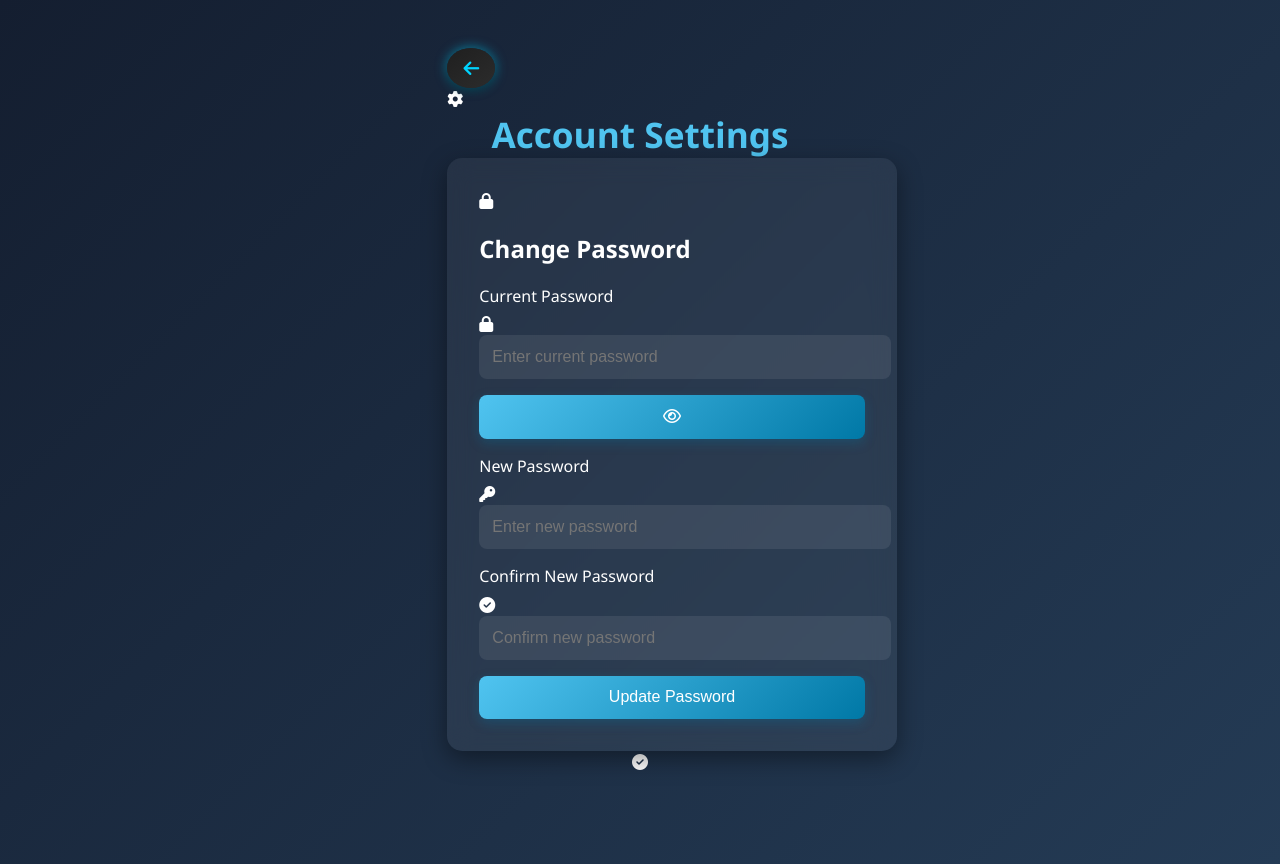
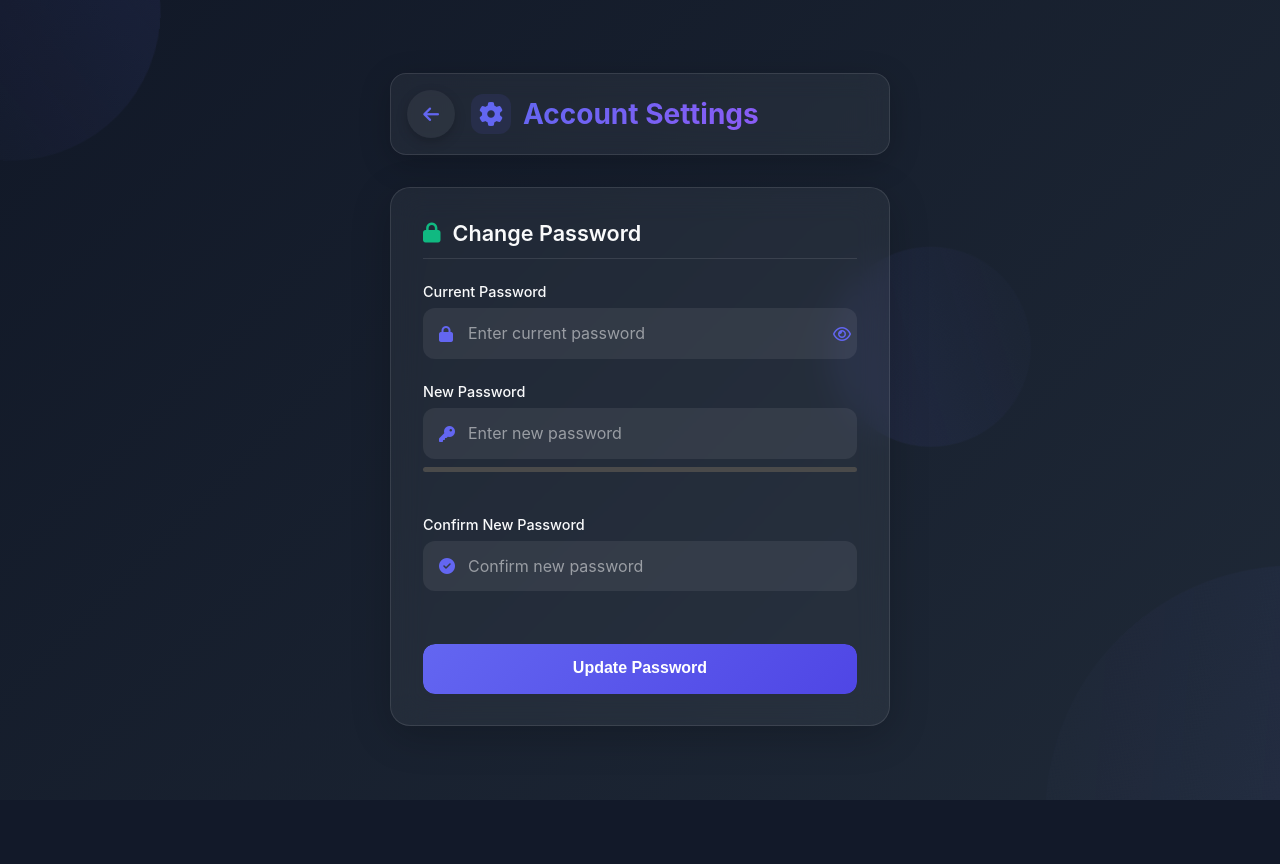
Before and after one commit to Mayurhr/digital-attendance, a Flask app: page /admin/settings in a window 1280 px wide. After the commit the page ends 800 px from the top, so only its background shows below. Run offline with Flask 3, Linux system fonts and the light colour scheme; the visitor is signed in with stand-in values (Sample User, id 1); some libraries are stand-ins or nearby versions.

Commit message:
Update css settings.html

```diff
--- a/templates/settings.html
+++ b/templates/settings.html
@@ -5,165 +5,437 @@
   <meta charset="UTF-8" />
   <meta name="viewport" content="width=device-width, initial-scale=1.0" />
   <link rel="stylesheet" href="https://cdnjs.cloudflare.com/ajax/libs/font-awesome/6.4.0/css/all.min.css">
-  <title>Settings</title>
+  <title>Account Settings</title>
   <style>
+    :root {
+      --primary: #6366f1;
+      --primary-dark: #4f46e5;
+      --secondary: #10b981;
+      --dark: #1f2937;
+      --darker: #111827;
+      --light: #f3f4f6;
+      --lighter: #f9fafb;
+      --danger: #ef4444;
+      --glass: rgba(255, 255, 255, 0.05);
+      --glass-border: rgba(255, 255, 255, 0.1);
+      --glass-hover: rgba(255, 255, 255, 0.1);
+    }
+
+    * {
+      margin: 0;
+      padding: 0;
+      box-sizing: border-box;
+    }
+
     body {
       margin: 0;
-      font-family: 'Segoe UI', sans-serif;
-      background: linear-gradient(135deg, #141e30, #243b55);
-      color: white;
+      font-family: 'Inter', 'Segoe UI', sans-serif;
+      background: linear-gradient(135deg, var(--darker), var(--dark));
+      color: var(--light);
       display: flex;
       flex-direction: column;
       align-items: center;
+      justify-content: center;
       min-height: 100vh;
       padding: 2rem;
+      overflow-x: hidden;
     }
 
-    @keyframes fadeIn {
+    .bg-elements {
+      position: fixed;
+      top: 0;
+      left: 0;
+      width: 100%;
+      height: 100%;
+      z-index: -1;
+      overflow: hidden;
+    }
+
+    .bg-element {
+      position: absolute;
+      border-radius: 50%;
+      background: linear-gradient(135deg, var(--primary), transparent);
+      opacity: 0.1;
+      animation: float 15s infinite linear;
+    }
+
+    .bg-element:nth-child(1) {
+      width: 300px;
+      height: 300px;
+      top: -150px;
+      left: -150px;
+      animation-delay: 0s;
+      animation-duration: 25s;
+    }
+
+    .bg-element:nth-child(2) {
+      width: 500px;
+      height: 500px;
+      bottom: -250px;
+      right: -250px;
+      animation-delay: -5s;
+      animation-duration: 30s;
+    }
+
+    .bg-element:nth-child(3) {
+      width: 200px;
+      height: 200px;
+      top: 30%;
+      right: 20%;
+      animation-delay: -10s;
+      animation-duration: 20s;
+    }
+
+    @keyframes float {
+      0% {
+        transform: translate(0, 0) rotate(0deg);
+      }
+      50% {
+        transform: translate(20px, 20px) rotate(180deg);
+      }
+      100% {
+        transform: translate(0, 0) rotate(360deg);
+      }
+    }
+
+    .settings-container {
+      width: 100%;
+      max-width: 500px;
+      z-index: 1;
+    }
+
+    .settings-header {
+      display: flex;
+      align-items: center;
+      margin-bottom: 2rem;
+      padding: 1rem;
+      border-radius: 16px;
+      background: var(--glass);
+      backdrop-filter: blur(12px);
+      -webkit-backdrop-filter: blur(12px);
+      box-shadow: 0 8px 32px rgba(0, 0, 0, 0.2);
+      border: 1px solid var(--glass-border);
+      animation: slideInDown 0.6s ease-out;
+    }
+
+    .back-btn {
+      width: 48px;
+      height: 48px;
+      border-radius: 50%;
+      border: none;
+      outline: none;
+      cursor: pointer;
+      background: var(--glass);
+      color: var(--primary);
+      font-size: 18px;
+      display: flex;
+      align-items: center;
+      justify-content: center;
+      box-shadow: 0 4px 12px rgba(0, 0, 0, 0.2);
+      transition: all 0.3s ease;
+      margin-right: 1rem;
+    }
+
+    .back-btn:hover {
+      background: var(--glass-hover);
+      transform: translateY(-2px);
+      box-shadow: 0 6px 16px rgba(0, 0, 0, 0.3);
+    }
+
+    .back-btn:active {
+      transform: translateY(0);
+    }
+
+    .header-title {
+      display: flex;
+      align-items: center;
+      gap: 0.75rem;
+    }
+
+    .header-title h1 {
+      font-weight: 700;
+      font-size: 1.75rem;
+      background: linear-gradient(135deg, var(--primary), #8b5cf6);
+      -webkit-background-clip: text;
+      -webkit-text-fill-color: transparent;
+      margin: 0;
+    }
+
+    .header-title i {
+      font-size: 1.5rem;
+      color: var(--primary);
+      background: rgba(99, 102, 241, 0.1);
+      padding: 0.5rem;
+      border-radius: 12px;
+    }
+
+    .settings-card {
+      background: var(--glass);
+      backdrop-filter: blur(16px);
+      -webkit-backdrop-filter: blur(16px);
+      border-radius: 20px;
+      padding: 2rem;
+      width: 100%;
+      box-shadow: 0 10px 40px rgba(0, 0, 0, 0.2);
+      border: 1px solid var(--glass-border);
+      animation: fadeInScale 0.8s ease-out;
+      transition: transform 0.3s ease, box-shadow 0.3s ease;
+    }
+
+    .settings-card:hover {
+      transform: translateY(-5px);
+      box-shadow: 0 15px 45px rgba(0, 0, 0, 0.3);
+    }
+
+    .section-title {
+      display: flex;
+      align-items: center;
+      gap: 0.75rem;
+      margin-bottom: 1.5rem;
+      padding-bottom: 0.75rem;
+      border-bottom: 1px solid var(--glass-border);
+    }
+
+    .section-title h2 {
+      font-size: 1.35rem;
+      font-weight: 600;
+      color: var(--lighter);
+    }
+
+    .section-title i {
+      color: var(--secondary);
+      font-size: 1.25rem;
+    }
+
+    .form-group {
+      margin-bottom: 1.5rem;
+      position: relative;
+    }
+
+    label {
+      display: block;
+      margin-bottom: 0.5rem;
+      font-weight: 500;
+      color: var(--lighter);
+      font-size: 0.9rem;
+      transition: all 0.3s ease;
+    }
+
+    .input-with-icon {
+      position: relative;
+    }
+
+    .input-with-icon i {
+      position: absolute;
+      left: 1rem;
+      top: 50%;
+      transform: translateY(-50%);
+      color: var(--primary);
+      font-size: 1rem;
+      z-index: 1;
+    }
+
+    input {
+      width: 100%;
+      padding: 0.9rem 1rem 0.9rem 2.75rem;
+      background-color: rgba(255, 255, 255, 0.07);
+      color: var(--lighter);
+      border: 1px solid transparent;
+      border-radius: 12px;
+      font-size: 1rem;
+      transition: all 0.3s ease;
+      font-family: 'Inter', sans-serif;
+    }
+
+    input::placeholder {
+      color: rgba(255, 255, 255, 0.5);
+    }
+
+    input:focus {
+      outline: none;
+      border: 1px solid var(--primary);
+      background-color: rgba(255, 255, 255, 0.1);
+      box-shadow: 0 0 0 4px rgba(99, 102, 241, 0.2);
+    }
+
+    .password-toggle {
+      position: absolute;
+      right: 1rem;
+      top: 50%;
+      transform: translateY(-50%);
+      background: none;
+      border: none;
+      color: rgba(255, 255, 255, 0.5);
+      cursor: pointer;
+      font-size: 1rem;
+      transition: color 0.3s ease;
+      z-index: 2;
+      width: 24px;
+      height: 24px;
+      display: flex;
+      align-items: center;
+      justify-content: center;
+    }
+
+    .password-toggle:hover {
+      color: var(--primary);
+    }
+
+    .btn-container {
+      margin-top: 2rem;
+      position: relative;
+      overflow: hidden;
+      border-radius: 12px;
+    }
+
+    button[type="submit"] {
+      width: 100%;
+      background: linear-gradient(135deg, var(--primary), var(--primary-dark));
+      border: none;
+      padding: 1rem 2rem;
+      border-radius: 12px;
+      color: white;
+      font-size: 1rem;
+      font-weight: 600;
+      cursor: pointer;
+      transition: all 0.3s ease;
+      box-shadow: 0 4px 15px rgba(79, 70, 229, 0.4);
+      position: relative;
+      z-index: 1;
+    }
+
+    button[type="submit"]:hover {
+      transform: translateY(-2px);
+      box-shadow: 0 7px 20px rgba(79, 70, 229, 0.5);
+    }
+
+    button[type="submit"]:active {
+      transform: translateY(0);
+    }
+
+    .btn-container::before {
+      content: '';
+      position: absolute;
+      top: 0;
+      left: -100%;
+      width: 100%;
+      height: 100%;
+      background: linear-gradient(90deg, transparent, rgba(255, 255, 255, 0.2), transparent);
+      transition: 0.5s;
+      z-index: 0;
+    }
+
+    .btn-container:hover::before {
+      left: 100%;
+    }
+
+    /* Password strength indicator */
+    .password-strength {
+      height: 5px;
+      border-radius: 3px;
+      margin-top: 8px;
+      background: #4a4a4a;
+      overflow: hidden;
+      transition: all 0.3s ease;
+    }
+
+    .strength-bar {
+      height: 100%;
+      width: 0;
+      border-radius: 3px;
+      transition: all 0.3s ease;
+    }
+
+    .strength-weak {
+      background: var(--danger);
+      width: 33%;
+    }
+
+    .strength-medium {
+      background: #f59e0b;
+      width: 66%;
+    }
+
+    .strength-strong {
+      background: var(--secondary);
+      width: 100%;
+    }
+
+    .strength-text {
+      font-size: 0.75rem;
+      margin-top: 4px;
+      text-align: right;
+      height: 16px;
+    }
+
+    @keyframes fadeInScale {
       from {
         opacity: 0;
-        transform: translateY(20px);
+        transform: scale(0.95) translateY(20px);
       }
+      to {
+        opacity: 1;
+        transform: scale(1) translateY(0);
+      }
+    }
 
+    @keyframes slideInDown {
+      from {
+        opacity: 0;
+        transform: translateY(-30px);
+      }
       to {
         opacity: 1;
         transform: translateY(0);
       }
     }
 
-    /* Header Container */
-    .header-container {
+    .toast {
+      position: fixed;
+      bottom: -100px;
+      left: 50%;
+      transform: translateX(-50%);
+      background: var(--dark);
+      color: white;
+      padding: 1rem 2rem;
+      border-radius: 10px;
+      box-shadow: 0 5px 20px rgba(0, 0, 0, 0.2);
+      z-index: 1000;
+      opacity: 0;
+      transition: all 0.4s ease;
       display: flex;
       align-items: center;
-      justify-content: space-between;
-      width: 100%;
-      max-width: 450px;
-      margin-bottom: 1.5rem;
+      gap: 10px;
     }
 
-    h1 {
-      margin: 0;
-      color: #50c4f0;
-      font-size: 2.2rem;
-      text-align: center;
+    .toast.show {
+      bottom: 30px;
+      opacity: 1;
     }
 
-    /* Card Container */
-    .settings-card {
-      background: rgba(255, 255, 255, 0.06);
-      backdrop-filter: blur(12px);
-      border-radius: 15px;
-      padding: 2rem;
-      width: 100%;
-      max-width: 450px;
-      box-shadow: 0 8px 25px rgba(0, 0, 0, 0.4);
-      animation: fadeIn 1s ease-in-out;
-      transition: transform 0.3s ease, box-shadow 0.3s ease;
+    .toast i {
+      font-size: 1.2rem;
     }
 
-    /* Form Labels */
-    label {
-      display: block;
-      margin: 1rem 0 0.4rem;
-      font-weight: 500;
-    }
-
-    /* Inputs */
-    input {
-      width: 100%;
-      padding: 0.75rem;
-      background-color: rgba(255, 255, 255, 0.08);
-      color: white;
-      border: 1px solid transparent;
-      border-radius: 8px;
-      font-size: 1rem;
-      transition: border 0.3s ease, box-shadow 0.3s ease;
-    }
-
-    input:focus {
-      outline: none;
-      border: 1px solid #50c4f0;
-      box-shadow: 0 0 8px rgba(80, 196, 240, 0.4);
-    }
-
-    /* Button */
-    button {
-      background: linear-gradient(135deg, #50c4f0, #0078a6);
-      border: none;
-      padding: 0.8rem 1.5rem;
-      border-radius: 8px;
-      color: white;
-      font-size: 1rem;
-      cursor: pointer;
-      margin-top: 1rem;
-      width: 100%;
-      transition: all 0.3s ease;
-      box-shadow: 0 4px 12px rgba(0, 120, 166, 0.3);
-    }
-
-    button:hover {
-      background: linear-gradient(135deg, #0078a6, #005f80);
-      transform: scale(1.03);
-      box-shadow: 0 6px 18px rgba(0, 120, 166, 0.4);
-    }
-
-    .back-btn {
-      width: 40px;
-      height: 40px;
-      border-radius: 50%;
-      border: none;
-      outline: none;
-      cursor: pointer;
-      background: linear-gradient(145deg, #1f1f1f, #2c2c2c);
-      color: #00d4ff;
-      font-size: 18px;
-      display: flex;
-      align-items: center;
-      justify-content: center;
-      box-shadow:
-        0 4px 8px rgba(0, 0, 0, 0.4),
-        0 0 12px rgba(0, 212, 255, 0.6);
-      transition: all 0.3s ease;
-      position: relative;
-      overflow: hidden;
-      margin-right: 1rem;
-    }
-
-    .back-btn::after {
-      content: "";
-      position: absolute;
-      width: 0;
-      height: 0;
-      background: rgba(0, 212, 255, 0.3);
-      border-radius: 50%;
-      left: 50%;
-      top: 50%;
-      transform: translate(-50%, -50%);
-      transition: width 0.4s ease, height 0.4s ease;
-    }
-
-    .back-btn:active::after {
-      width: 200px;
-      height: 200px;
-      transition: 0s;
-    }
-
-    /* Mobile Responsive */
     @media (max-width: 600px) {
       body {
-        padding: 1rem;
+        padding: 1.5rem;
+      }
+
+      .settings-container {
+        max-width: 100%;
       }
 
       .settings-card {
         padding: 1.5rem;
       }
 
-      .header-container {
-        margin-bottom: 1rem;
+      .settings-header {
+        margin-bottom: 1.5rem;
       }
 
-      h1 {
-        font-size: 1.8rem;
+      .header-title h1 {
+        font-size: 1.5rem;
       }
     }
   </style>
```
